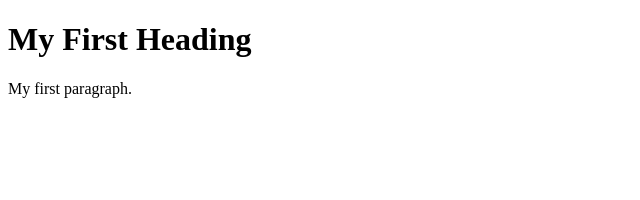
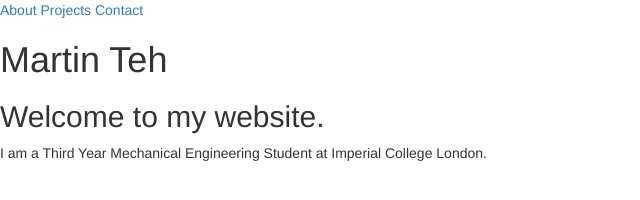
Before and after one commit to martinteh/My-Website, a plain HTML site: page index.html in a window 1280 px wide. Shown: the whole page, without its empty margins (0-640 px from the left). Drawn offline with nearby package versions, Linux system fonts and the light colour scheme.

Commit message:
Added main page and bootstrap

```diff
--- a/index.html
+++ b/index.html
@@ -1,9 +1,18 @@
 <!DOCTYPE html>
 <html>
-<body>
-
-<h1>My First Heading</h1>
-<p>My first paragraph.</p>
-
+<head>
+    <meta charset="UTF-8">
+    <meta name="viewport" content="width=device-width, initial-scale=1.0">
+    <link rel="stylesheet" href="https://maxcdn.bootstrapcdn.com/bootstrap/3.3.7/css/bootstrap.min.css" integrity="sha384-BVYiiSIFeK1dGmJRAkycuHAHRg32OmUcww7on3RYdg4Va+PmSTsz/K68vbdEjh4u" crossorigin="anonymous">    <title>Document</title>
+</head>
+    <body>
+    <div class="topnav">
+        <a href="#news">About</a>
+        <a href="#contact">Projects</a>
+        <a href="#about">Contact</a>
+    </div>
+<h1>Martin Teh</h1>
+<h2>Welcome to my website.</h2>
+<p>I am a Third Year Mechanical Engineering Student at Imperial College London.</p>
 </body>
 </html>
```
Also changed, not shown: hello.css (deleted), index_file.css (added).
